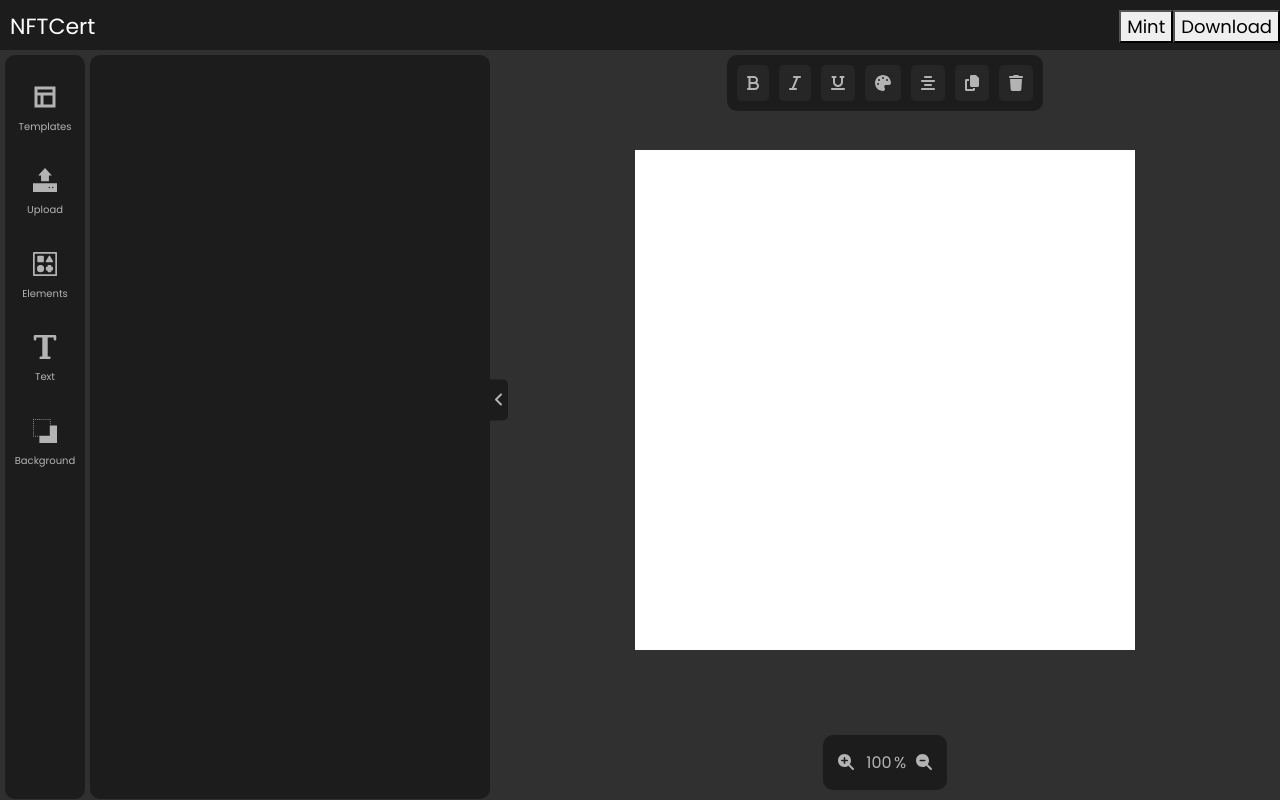
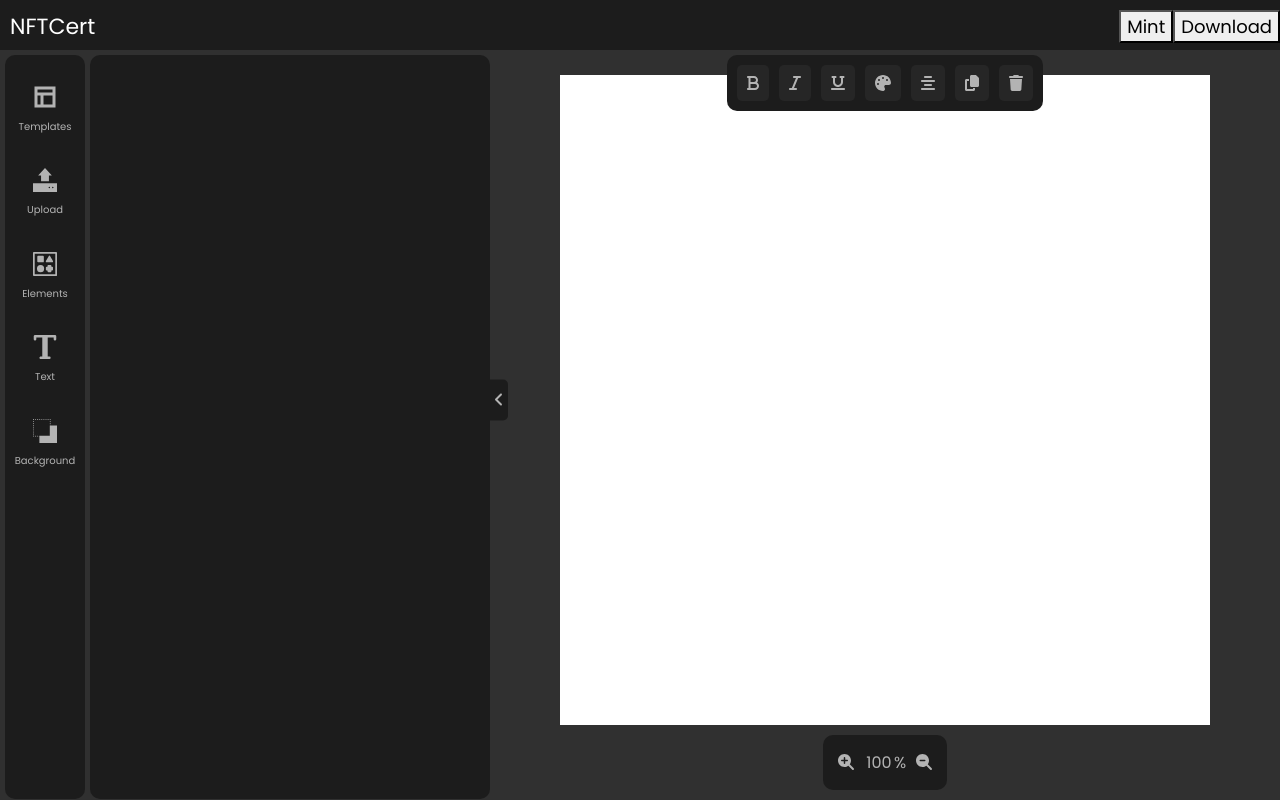
Before and after one commit to 0101app0101/nftcert-editor, a React (Create React App) app: page / in a window 1280 px wide. Built offline with nearby package versions, Linux system fonts and the light colour scheme.

Commit message:
fixed zoom functionality]

```diff
--- a/src/App.js
+++ b/src/App.js
@@ -1,50 +1,13 @@
 import Sidebar from './components/Sidebar';
 import SidebarMain from './components/SidebarMain';
 import NavBar from './components/NavBar';
-import { useState, useEffect, useRef } from 'react';
-import { FontAwesomeIcon } from '@fortawesome/react-fontawesome';
-import { faMagnifyingGlassMinus, faMagnifyingGlassPlus } from "@fortawesome/free-solid-svg-icons";
 import { useSelector } from 'react-redux';
 import TextBar from "./components/TextBar";
 import BackgroundBar from "./components/BackgroundBar";
-import { toggleSidebar, selectText, selectIsOpen, selectBackground } from "./redux/slices/sidebarSlice";
-import SidebarMainLoading from "./components/SidebarMainLoading";
-import TextTopBar from './components/TextTopBar';
-import ColorBar from './components/ColorBar';
-
+import { selectText, selectBackground } from "./redux/slices/sidebarSlice";
+import FabricMain from './components/FabricMain';
 
 function App() {
-
-  const sidebarIsOpen = useSelector(selectIsOpen);
-  let mainContentClass = sidebarIsOpen ? "mainSidebarExpanded" : "mainSidebarCollapsed"
-
-  const canvas = useRef();
-  const [HEIGHT, setHEIGHT] = useState(500)
-  const [WIDTH, setWIDTH] = useState(500)
-  const [zoomPercentage, setZoomPercentage] = useState(100)
-
-  useEffect(() => {
-    canvas.current.style.width = HEIGHT + "px"
-    canvas.current.style.height = WIDTH + "px"
-  }, [zoomPercentage])
-
-  const ZoomIn = () => {
-    setZoomPercentage(Math.floor(((HEIGHT + WIDTH) - (canvas.current.width + canvas.current.height)) / 100) + 100)
-    setHEIGHT(HEIGHT * 2);
-    setWIDTH(WIDTH * 2);
-  }
-
-  const ZoomOUT = () => {
-    setZoomPercentage(Math.floor(((HEIGHT + WIDTH) - (canvas.current.width + canvas.current.height)) / 100) + 100)
-    setHEIGHT(HEIGHT / 2);
-    setWIDTH(WIDTH / 2);
-  }
-
-  const setZoomPercentageState = (percent) => {
-    setZoomPercentage(percent)
-    setHEIGHT(canvas.current.height * (percent / 100))
-    setWIDTH(canvas.current.width * (percent / 100))
-  }
 
   const isTextBarSelected = useSelector(selectText);
   const isBackgroundSelected = useSelector(selectBackground);
@@ -60,18 +23,7 @@ function App() {
           else if (isBackgroundSelected) { return <BackgroundBar /> }
         })()}
       </SidebarMain>
-
-      <div className={mainContentClass}>
-        <TextTopBar />
-        <div className='canvas-wrapper'>
-          <canvas ref={canvas} width="500" height="500" style={{ background: "white" }} />
-        </div>
-        <div className='zoom-container'>
-          <button onClick={() => ZoomIn()} ><FontAwesomeIcon icon={faMagnifyingGlassPlus} /></button>
-          <input type="number" value={zoomPercentage} onChange={(e) => setZoomPercentageState(e.target.value)} /><span>%</span>
-          <button onClick={() => ZoomOUT()}><FontAwesomeIcon icon={faMagnifyingGlassMinus} /></button>
-        </div>
-      </div>
+      <FabricMain />
     </div>
   );
 }
--- /dev/null
+++ b/src/components/FabricMain.js
@@ -0,0 +1,46 @@
+import { useState } from 'react';
+import { useSelector } from 'react-redux';
+import { FontAwesomeIcon } from '@fortawesome/react-fontawesome';
+import { faMagnifyingGlassMinus, faMagnifyingGlassPlus } from "@fortawesome/free-solid-svg-icons";
+import { selectIsOpen } from "../redux/slices/sidebarSlice";
+import TextTopBar from './TextTopBar';
+
+const FabricMain = () => {
+
+    const isSidebarOpen = useSelector(selectIsOpen);
+    let mainContentClass = isSidebarOpen ? "mainSidebarExpanded" : "mainSidebarCollapsed"
+
+    const initialHeight = parseInt(650)
+    const initialwidth = parseInt(650)
+    const initialzoomPercentage = parseFloat(100)
+
+    const [height, setHeight] = useState(initialHeight)
+    const [width, setWidth] = useState(initialwidth)
+    const [zoomPercentage, setZoomPercentage] = useState(initialzoomPercentage)
+
+    const zoomIn = () => setZoom(Math.floor(parseInt(parseInt(zoomPercentage) + parseInt(5))))
+
+    const zoomOut = () => setZoom(Math.floor(parseInt(parseInt(zoomPercentage) - parseInt(5))))
+
+    const setZoom = (percent) => {
+        setHeight(parseInt(Math.floor(initialHeight * (parseFloat(parseFloat(percent) / parseFloat(100))))))
+        setWidth(parseInt(Math.floor(initialwidth * (parseFloat(parseFloat(percent) / parseFloat(100))))))
+        setZoomPercentage(parseInt(percent))
+    }
+
+    return (
+        <div className={mainContentClass}>
+            <TextTopBar />
+            <div className='canvas-wrapper'>
+                <canvas width={width} height={height} style={{ background: "white", height: height+"px", width: width+"px" }} />
+            </div>
+            <div className='zoom-container'>
+                <button onClick={() => zoomIn()} ><FontAwesomeIcon icon={faMagnifyingGlassPlus} /></button>
+                <input type="number" value={zoomPercentage} onChange={(e) => setZoom(e.target.value)} /><span>%</span>
+                <button onClick={() => zoomOut()}><FontAwesomeIcon icon={faMagnifyingGlassMinus} /></button>
+            </div>
+        </div>
+    )
+}
+
+export default FabricMain
--- a/src/components/SidebarMain.js
+++ b/src/components/SidebarMain.js
@@ -2,8 +2,6 @@ import { useDispatch, useSelector } from 'react-redux'
 import { FontAwesomeIcon } from "@fortawesome/react-fontawesome"
 import { faAngleRight, faAngleLeft } from "@fortawesome/free-solid-svg-icons"
 import { toggleSidebar, selectIsOpen } from "../redux/slices/sidebarSlice"
-import TextBar from "./TextBar"
-import SidebarMainLoading from "./SidebarMainLoading"
 
 const SidebarMain = (props) => {
     const dispatch = useDispatch();
--- a/src/components/TextBar.js
+++ b/src/components/TextBar.js
@@ -1,7 +1,6 @@
 const TextBar = () => {
     return (
-        <>
-            <div className="textbar-container">
+        <div>
             <button className="add-text">
                 Upload Font
             </button>
@@ -23,7 +22,6 @@ const TextBar = () => {
                 <div class="card gradient" />
             </div>
         </div>
-        </>
     )
 }
 
```
Lines whose indentation alone changed are shown as unchanged.
